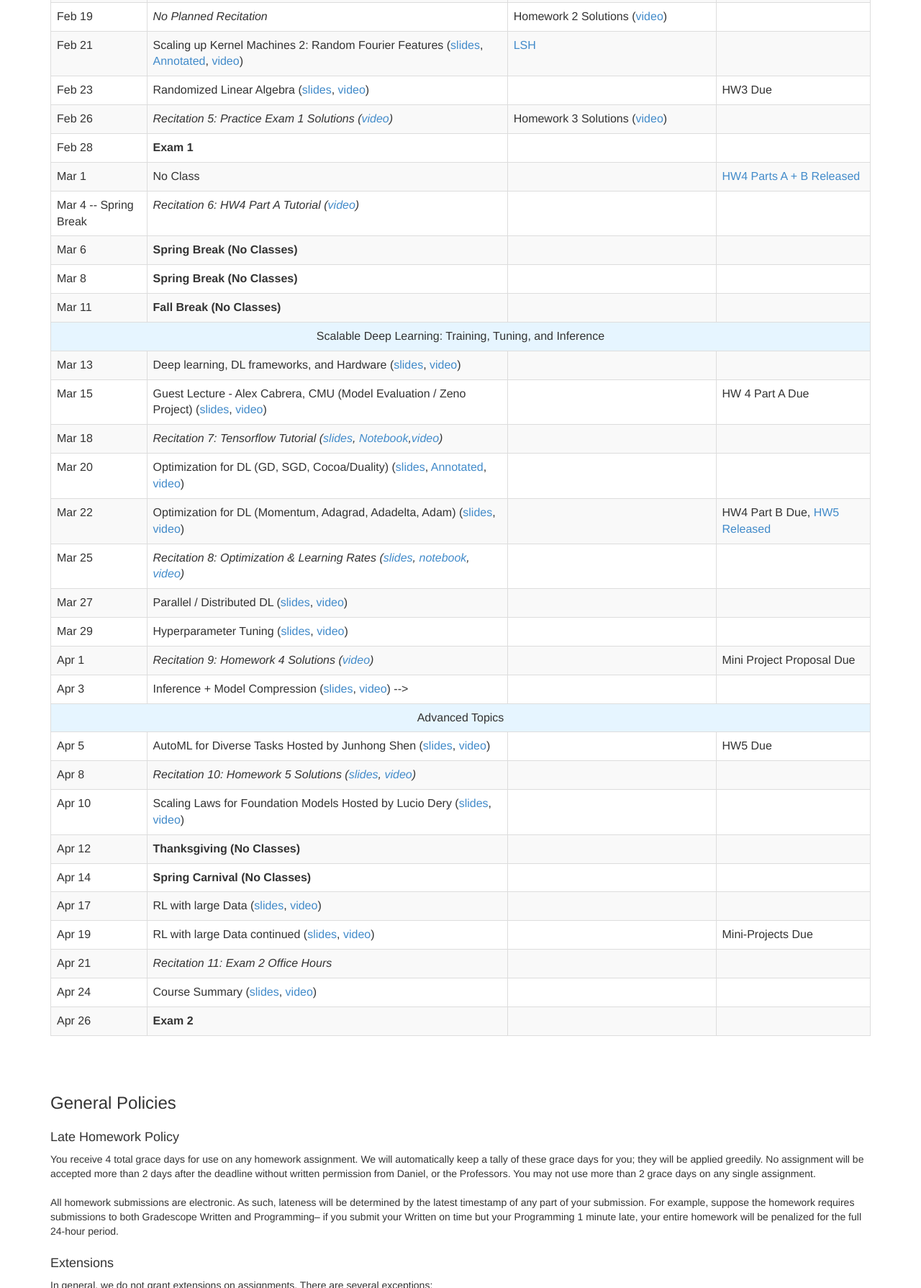
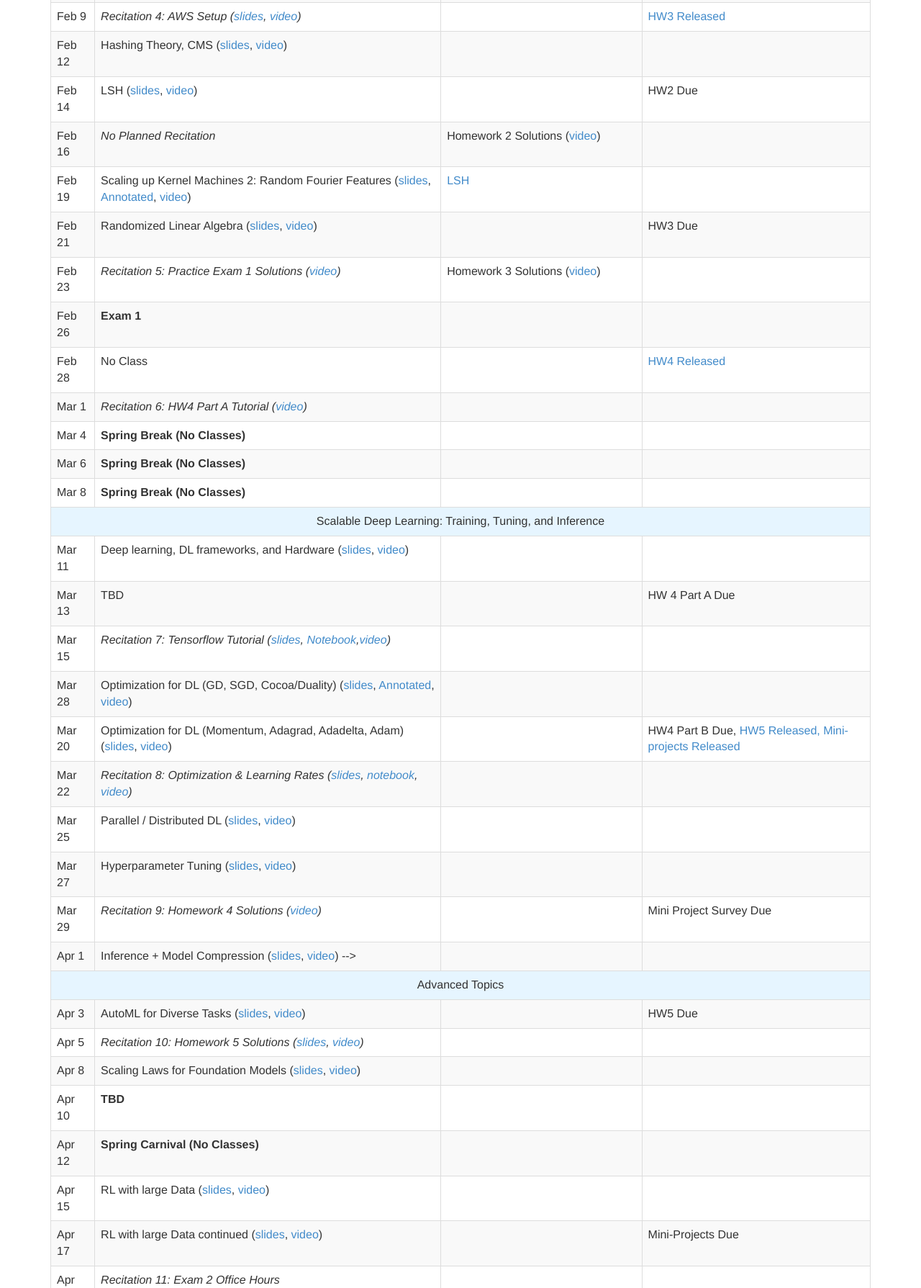
Before and after one commit to 10605/10605.github.io, a plain HTML site: page index.html in a window 1280 px wide. Shown: the part 3860-5649 px from the top of the page at 72% size. Drawn offline with nearby package versions, Linux system fonts and the light colour scheme; a script that the page names is missing.

Commit message:
update schedule to correspond to new semester. todo check the parts

```diff
--- a/index.html
+++ b/index.html
@@ -244,7 +244,15 @@
                         <td><a href="https://github.com/10605/F23_hw1/releases/tag/F23hw1" target="_blank">HW1 Released</a></td>
                     </tr>
                     <tr>
-                        <td>Jan 19</td>
+                      <td>Jan 19</td>
+                      <td>
+                      <i>Recitation 1: Introduction to Pyspark and Databricks (<a href="https://docs.google.com/presentation/d/1Dk2V9dQsjuQ74QBCVBr-Qbx5UZWUjOEfM-wooi1loSU/edit?usp=sharing" target="_blank">slides</a>, <a href="https://scs.hosted.panopto.com/Panopto/Pages/Viewer.aspx?id=af8df04d-0b5b-4702-a24c-b0700110e21c" target="_blank">video</a>) </i>
+                      </td>
+                      <td>  <a href="https://drive.google.com/file/d/1tr6lI89f62-hA83VnLyyzJ8vrpRzelsG/view?usp=sharing" target="_blank">Lab Notebook</a> </td>
+                      <td></td>
+                  </tr>
+                    <tr>
+                        <td>Jan 22</td>
                         <td>
                         Distributed Systems, Map-Reduce (<a href="https://drive.google.com/file/d/1ZGVH1_zzbwufiFrVK_eGSy1iGOVEOes_/view?usp=sharing" target="_blank">slides</a>, <a href="https://scs.hosted.panopto.com/Panopto/Pages/Viewer.aspx?id=be1b8dcd-6854-4221-9641-b06e011211e1" target="_blank">video</a>)
                         </td>
@@ -252,24 +260,8 @@
                         <td><a href="https://arxiv.org/pdf/1404.1100.pdf" target="_blank">Tutorial on PCA</a></td>
                         <td></td>
                     </tr>
-		    <tr>
-                        <td>Jan 22</td>
-                        <td>
-                        <i>Recitation 1: Introduction to Pyspark and Databricks (<a href="https://docs.google.com/presentation/d/1Dk2V9dQsjuQ74QBCVBr-Qbx5UZWUjOEfM-wooi1loSU/edit?usp=sharing" target="_blank">slides</a>, <a href="https://scs.hosted.panopto.com/Panopto/Pages/Viewer.aspx?id=af8df04d-0b5b-4702-a24c-b0700110e21c" target="_blank">video</a>) </i>
-                        </td>
-                        <td>  <a href="https://drive.google.com/file/d/1tr6lI89f62-hA83VnLyyzJ8vrpRzelsG/view?usp=sharing" target="_blank">Lab Notebook</a> </td>
-                        <td></td>
-                    </tr>
-                    <tr>
+		                <tr>
                         <td>Jan 24</td>
-                        <td>
-                        No Class - Labor Day <!-- (<a href="https://drive.google.com/file/d/1AtnS0-rhXJ5X6HOs9ygIeIblUqqBypK2/view?usp=sharing" target="_blank">slides</a>, <a href="https://drive.google.com/file/d/1Kmz49kBR00HXH5fsnY7C4I8EaB-g0u82/view?usp=sharing" target="_blank">annotated</a>, <a href="https://scs.hosted.panopto.com/Panopto/Pages/Viewer.aspx?id=2abffa8a-c52e-40ef-a290-af08013f1516" target="_blank">video</a>) -->
-                        </td>
-                        <td></td>
-                        <td></td>
-                    </tr>
-		    <tr>
-                        <td>Jan 26</td>
                         <td>
                         Visualization: PCA (<a href="https://drive.google.com/file/d/1Ne45PjUtLCALii5UC7sJHfP3qWq8ogK5/view?usp=sharing" target="_blank">slides</a>, <a href="https://scs.hosted.panopto.com/Panopto/Pages/Viewer.aspx?id=61b1a755-578a-4d7c-b569-b0750111d009" target="_blank">video</a>)
                         </td>
@@ -277,8 +269,8 @@
                         <td></td>
                     </tr>
                     </tr>
-		    <tr>
-                        <td>Jan 29</td>
+		                <tr>
+                        <td>Jan 26</td>
                         <td>
                         <i>Recitation 2: Linear Algebra Review (<a href="https://drive.google.com/file/d/19NnW7PBpw1vFQ5QoZGgbi-VQnC_hSvsi/view?usp=sharing" target="_blank">slides</a>, <a href="https://scs.hosted.panopto.com/Panopto/Pages/Viewer.aspx?id=87b92da1-a35a-40e1-8915-b077011067fc" target="_blank">video</a>) </i>
                         </td>
@@ -290,7 +282,7 @@
                         <td colspan=4, style="text-align: center; background-color: #e6f5ff">Basics of Large-Scale / Distributed Machine Learning</td>
                     </tr>
                     <tr>
-                        <td>Jan 31</td>
+                        <td>Jan 29</td>
                         <td>
                         Visualization: JL + t-SNE (<a href="https://drive.google.com/file/d/1qJvcSM5AyFD7Z7OaqzX0uTUCM2EIuhQx/view?usp=sharing" target="_blank">slides</a>, <a href="https://scs.hosted.panopto.com/Panopto/Pages/Viewer.aspx?id=72a57fbb-5eb4-4cf4-bb48-b07a0114df02" target="_blank">video</a>)
                         </td>
@@ -298,7 +290,7 @@
                         <td>HW1 Due</td>
                     </tr>
                     <tr>
-                        <td>Feb 2</td>
+                        <td>Jan 31</td>
                         <td>
                         Distributed Linear Regression (<a href="https://drive.google.com/file/d/1CwMr2ELROfyVlfxvZAevkZWzMKziTRMW/view?usp=sharing" target="_blank">slides</a>, <a href="https://scs.hosted.panopto.com/Panopto/Pages/Viewer.aspx?id=f16b2575-9f1e-459e-a87c-b07c011588f6" target="_blank">video</a>)
                         </td>
@@ -306,7 +298,7 @@
                         <td></td>
                     </tr>
 		    <tr>
-                        <td>Feb 5</td>
+                        <td>Feb 2</td>
                         <td>
                         <i>Recitation 3: HW1 Written Solutions (<a href="https://scs.hosted.panopto.com/Panopto/Pages/Viewer.aspx?id=2f1534be-4e08-46df-86b2-b07e0103ad6d" target="_blank">video</a>) </i>
 			</td>
@@ -314,7 +306,7 @@
                         <td></td>
                     </tr>
 
-                        <td>Feb 7</td>
+                        <td>Feb 5</td>
                         <td>
                         Distributed PCA & Logistic Regression (<a href="https://drive.google.com/file/d/1_JLtgldGhZ-e3ntRfDZTsncJE2XYnBpI/view?usp=sharing" target="_blank">slides (Ameet)</a>, <a href="https://drive.google.com/file/d/1tdCYNMtgBtVlpkMeYO8vXeY24ctV667i/view?usp=sharing" target="_blank">slides (Geoff)</a>, <a href="https://drive.google.com/file/d/10XFBxExsVrC8zpXyU0YbrAQGoqCrZNcs/view?usp=sharing" target="_blank">annotated (Geoff)</a>, <a href="https://scs.hosted.panopto.com/Panopto/Pages/Viewer.aspx?id=58170a8a-88d8-4165-99a0-b081011afa60" target="_blank">video</a>)
                         </td>
@@ -322,7 +314,7 @@
                         <td></td>
                     </tr>
                     <tr>
-                        <td>Feb 9</td>
+                        <td>Feb 7</td>
                         <td>
 			                  Scaling up Kernel Machines 1: Kernel Review & Nystrom  (<a href="https://drive.google.com/file/d/1tdCYNMtgBtVlpkMeYO8vXeY24ctV667i/view?usp=sharing" target="_blank">slides</a>, <a href="https://drive.google.com/file/d/1qeeMno_qOuCHyUo1s_vSiHCfl7ht-acU/view?usp=sharing" target="_blank">annotated</a>, <a href="https://scs.hosted.panopto.com/Panopto/Pages/Viewer.aspx?id=4db729e4-62ee-4ae1-9952-b08301112590" target="_blank">video</a>)
                         </td>
@@ -330,7 +322,7 @@
 			                  <td></td>
                     </tr>
 		    <tr>
-                        <td>Feb 12</td>
+                        <td>Feb 9</td>
                         <td>
                         <i>Recitation 4: AWS Setup (<a href="https://docs.google.com/presentation/d/1FGcZKTV2m_CcC6fCS52N_CRP_3jnE40TzR4ZJvlucgg/edit?usp=sharing" target="_blank">slides</a>, <a href="https://scs.hosted.panopto.com/Panopto/Pages/Viewer.aspx?id=14a84a74-d8d1-446b-a519-b08501134b26" target="_blank">video</a>) </i>
 			                  </td>
@@ -338,7 +330,7 @@
                         <td><a href="https://github.com/10605/F23_hw3/releases/tag/hw3" target="_blank">HW3 Released</a></td>
                     </tr>
 	    	    <tr>
-                        <td>Feb 14</td>
+                        <td>Feb 12</td>
                         <td>
                         Hashing Theory, CMS (<a href="https://drive.google.com/file/d/1C-cE_a6RsKFXYqYdiw5epmRExAzD3a4k/view?usp=sharing" target="_blank">slides</a>, <a href="https://scs.hosted.panopto.com/Panopto/Pages/Viewer.aspx?id=078d60d9-a2e5-46d5-a20f-b088011af120" target="_blank">video</a>)
                         </td>
@@ -346,7 +338,7 @@
                         <td></td>
                     </tr>
                   <tr>
-                      <td>Feb 16</td>
+                      <td>Feb 14</td>
                       <td>
                       LSH (<a href="https://drive.google.com/file/d/1Us8koOuD8csGVsa1RvOZoCcfqlYXCyqM/view?usp=sharing" target="_blank">slides</a>,  <a href="https://scs.hosted.panopto.com/Panopto/Pages/Viewer.aspx?id=527dfb26-162d-4767-a1f3-b08a01157f8d" target="_blank">video</a>)
                       </td>
@@ -354,7 +346,7 @@
                       <td>HW2 Due</td>
                   </tr>
 	    	    <tr>
-                        <td>Feb 19</td>
+                        <td>Feb 16</td>
                         <td>
                         <i>No Planned Recitation  </i>
 			</td>
@@ -362,14 +354,14 @@
                         <td></td>
                     </tr>
                     <tr>
-                        <td>Feb 21</td>
+                        <td>Feb 19</td>
                         <td>Scaling up Kernel Machines 2: Random Fourier Features (<a href="https://drive.google.com/file/d/1RsPlQ-Ly5qV4PC2LN7bpQ626p1QDuTi7/view?usp=sharing" target="_blank">slides</a>, <a href="https://drive.google.com/file/d/1w8XxDcqhZ_k7zBoZCUWuru7qRZkrlONH/view?usp=sharing" target="_blank">Annotated</a>, <a href="https://scs.hosted.panopto.com/Panopto/Pages/Viewer.aspx?id=b7e2556e-d69f-4d8f-85bd-b08f0114e99a" target="_blank">video</a>)
 			</td>
                         <td><a href="http://people.csail.mit.edu/indyk/p117-andoni.pdf" target="_blank">LSH</a></td>
                         <td></td>
                     </tr>
                     <tr>
-                        <td>Feb 23</td>
+                        <td>Feb 21</td>
                         <td>
                         Randomized Linear Algebra (<a href="https://drive.google.com/file/d/1045AsVYlT454M0-Z6VHAdFXwEExnq1h3/view?usp=sharing" target="_blank">slides</a>, <a href="https://scs.hosted.panopto.com/Panopto/Pages/Viewer.aspx?id=75b74f8d-2667-496f-a218-b09101009019" target="_blank">video</a>)
                         </td>
@@ -377,7 +369,7 @@
                         <td>HW3 Due</td>
                     </tr>
 	            <tr>
-                        <td>Feb 26</td>
+                        <td>Feb 23</td>
                         <td>
                         <i>Recitation 5: Practice Exam 1 Solutions (<a href="https://scs.hosted.panopto.com/Panopto/Pages/Viewer.aspx?id=bc5eaada-f7e0-4e3a-932d-b09301161507" target="_blank">video</a>)</i>
 			                  </td>
@@ -386,28 +378,35 @@
                     </tr>
 
                     <tr>
-                        <td>Feb 28</td>
+                        <td>Feb 26</td>
                         <td><b>Exam 1</b></td>
                         <td></td>
                         <td></td>
                     </tr>
                     <tr>
-                        <td>Mar 1</td>
+                        <td>Feb 28</td>
                         <td>
                         No Class
                         </td>
                         <td></td>
-                        <td><a href="https://github.com/10605/F23_hw4/releases/tag/F23_hw4" target="_blank">HW4 Parts A + B Released</a></td>
+                        <td><a href="https://github.com/10605/F23_hw4/releases/tag/F23_hw4" target="_blank">HW4 Released</a></td>
                     </tr>
 	    	    <tr>
-                        <td>Mar 4 -- Spring Break</td>
+                        <td>Mar 1</td>
                         <td>
                         <i>Recitation 6: HW4 Part A Tutorial (<a href="https://scs.hosted.panopto.com/Panopto/Pages/Viewer.aspx?id=a8468342-e294-489b-82a6-b09a010e3eda" target="_blank">video</a>) </i>
 			</td>
                         <td></td>
                         <td></td>
                     </tr>
-	            <tr>
+                    <tr>
+                      <td>Mar 4</td>
+                      <td><b>Spring Break (No Classes)</b>
+                      </td>
+                      <td></td>
+                      <td></td>
+                  </tr>
+	                  <tr>
                         <td>Mar 6</td>
                         <td><b>Spring Break (No Classes)</b>
                         </td>
@@ -421,33 +420,26 @@
                         <td></td>
                         <td></td>
                     </tr>
-                    <tr>
-                        <td>Mar 11</td>
-                        <td><b>Fall Break (No Classes)</b>
-                        </td>
-                        <td></td>
-                        <td></td>
-                    </tr>
 	            <tr>
                         <td colspan=4, style="text-align: center; background-color: #e6f5ff">Scalable Deep Learning: Training, Tuning, and Inference</td>
                     </tr>
                     <tr>
-                        <td>Mar 13</td>
+                        <td>Mar 11</td>
 			<td>Deep learning, DL frameworks, and Hardware (<a href="https://drive.google.com/file/d/1kykxBFQcREaGVoOuKumOLd8DKw_IOkod/view?usp=share_link" target="_blank">slides</a>, <a href="https://scs.hosted.panopto.com/Panopto/Pages/Viewer.aspx?id=b445ed54-f19e-4250-879e-b0a401142ce9" target="_blank">video</a>)
 			</td>
                         <td></td>
                         <td></td>
                     </tr>
                     <tr>
-                        <td>Mar 15</td>
+                        <td>Mar 13</td>
                         <td>
-                        Guest Lecture - Alex Cabrera, CMU (Model Evaluation / Zeno Project) (<a href="https://drive.google.com/file/d/15DFyp8Ey4jZomXSM7O4AIHrRRHC0Athc/view?usp=sharing" target="_blank">slides</a>, <a href="https://scs.hosted.panopto.com/Panopto/Pages/Viewer.aspx?id=1b687a63-02eb-4c81-b4fb-b0a60116988f" target="_blank">video</a>)
+                        TBD
                         </td>
                         <td></td>
                         <td>HW 4 Part A Due</td>
                     </tr>
 	    	    <tr>
-                        <td>Mar 18</td>
+                        <td>Mar 15</td>
                         <td>
                         <i>Recitation 7: Tensorflow Tutorial (<a href="https://drive.google.com/file/d/1GfsCl1A_ngE61eMW-XbMLTXykyp1blDf/view?usp=sharing" target="_blank">slides</a>, <a href="https://drive.google.com/file/d/13F3IHrnD90397EQ0EF8p9iOmgokNYW_I/view?usp=sharing" target="_blank">Notebook</a>,<a href="https://scs.hosted.panopto.com/Panopto/Pages/Viewer.aspx?id=fd20863e-95fe-4907-a21f-b0a801009ea7" target="_blank">video</a>) </i>
 			</td>
@@ -455,7 +447,7 @@
                         <td></td>
                     </tr>
                     <tr>
-                        <td>Mar 20</td>
+                        <td>Mar 28</td>
                         <td>
                         Optimization for DL (GD, SGD, Cocoa/Duality) (<a href="https://drive.google.com/file/d/1yKHOI4snbIoqVLe3LHvydpcE-osgDM0X/view?usp=sharing" target="_blank">slides</a>, <a href="https://drive.google.com/file/d/1gSIIAwF19VcoIqaLxzVqG5HfdettaXFD/view?usp=sharing" target="_blank">Annotated</a>, <a href="https://scs.hosted.panopto.com/Panopto/Pages/Viewer.aspx?id=399465e2-a884-4273-97e5-b0ab0115bf0d" target="_blank">video</a>)
                         </td>
@@ -463,15 +455,15 @@
                         <td></td>
                     </tr>
                     <tr>
-                        <td>Mar 22</td>
+                        <td>Mar 20</td>
                         <td>
                         Optimization for DL (Momentum, Adagrad, Adadelta, Adam) (<a href="https://drive.google.com/file/d/1WCKqrDoWx2946O2wvKxx9KwEfp8FuzR1/view?usp=sharing" target="_blank">slides</a>, <a href="https://scs.hosted.panopto.com/Panopto/Pages/Viewer.aspx?id=36b07803-29b9-4e9c-9cb5-b0ad01128085" target="_blank">video</a>)
                         </td>
                         <td></td>
-                        <td>HW4 Part B Due, <a href="" target="_blank">HW5 Released</a></td>
+                        <td>HW4 Part B Due, <a href="" target="_blank">HW5 Released, Mini-projects Released</a></td>
                     </tr>
 	            <tr>
-                        <td>Mar 25</td>
+                        <td>Mar 22</td>
                         <td>
                         <i>Recitation 8: Optimization & Learning Rates (<a href="https://drive.google.com/file/d/130WN_5-fFILqYLrjlVhjkIABsqNfzvSk/view?usp=sharing" target="_blank">slides</a>, <a href="https://drive.google.com/file/d/15oEpCK9hGn-JGUU6W5qadszOfaoNa3c-/view?usp=sharing" target="_blank">notebook</a>, <a href="https://scs.hosted.panopto.com/Panopto/Pages/Viewer.aspx?id=7135bb26-112d-4476-bcfc-b0af010a18d4" target="_blank">video</a>) </i>
 			</td>
@@ -479,7 +471,7 @@
                         <td></td>
                     </tr>
                     <tr>
-                        <td>Mar 27</td>
+                        <td>Mar 25</td>
                         <td>
                         Parallel / Distributed DL (<a href="https://drive.google.com/file/d/1u7yJ6_wcHG61Dkwv9_nFNeUU3B7guGtM/view?usp=sharing" target="_blank">slides</a>, <a href="https://scs.hosted.panopto.com/Panopto/Pages/Viewer.aspx?id=60c543e0-2d93-4993-bf49-b0b20126bc9f" target="_blank">video</a>)
                         </td>
@@ -487,7 +479,7 @@
                         <td></td>
                     </tr>
                     <tr>
-                        <td>Mar 29</td>
+                        <td>Mar 27</td>
                         <td>
                         Hyperparameter Tuning (<a href="https://drive.google.com/file/d/1p8tcIZRB682d4cnRPvHqHrT_uQ95SIaB/view?usp=sharing" target="_blank">slides</a>, <a href="https://scs.hosted.panopto.com/Panopto/Pages/Viewer.aspx?id=730a0fc3-7401-40fc-947c-b0b40123c8cc" target="_blank">video</a>)
                         </td>
@@ -495,15 +487,15 @@
                         <td></td>
                     </tr>
 	     	    <tr>
-                        <td>Apr 1</td>
+                        <td>Mar 29</td>
                         <td>
 			<i>Recitation 9: Homework 4 Solutions (<a href="https://scs.hosted.panopto.com/Panopto/Pages/Viewer.aspx?id=351a6c41-9c66-459b-ad51-b0b6011a51c6" target="_blank">video</a>) </i>
                         </td>
 		        <td></td>
-                        <td>Mini Project Proposal Due</td>
+                        <td>Mini Project Survey Due</td>
                     </tr>
                     <tr>
-                        <td>Apr 3</td>
+                        <td>Apr 1</td>
                         <td>
                         Inference + Model Compression (<a href="https://drive.google.com/file/d/1PsKS5tphk1AHh9pudu_5G6krco0wNwzt/view?usp=sharing" target="_blank">slides</a>, <a href="https://scs.hosted.panopto.com/Panopto/Pages/Viewer.aspx?id=d1b5e22f-bb7c-4249-9be6-b0b900ea61f5" target="_blank">video</a>) -->
                         </td>
@@ -514,15 +506,15 @@
                 	<td colspan=4, style="text-align: center; background-color: #e6f5ff">Advanced Topics</td>
                     </tr>
                     <tr>
-                        <td>Apr 5</td>
+                        <td>Apr 3</td>
                         <td>
-                        AutoML for Diverse Tasks Hosted by Junhong Shen (<a href="https://drive.google.com/file/d/13squekBGML-SuOszBb2S6LOVPq0HQBTX/view?usp=sharing" target="_blank">slides</a>, <a href="https://scs.hosted.panopto.com/Panopto/Pages/Viewer.aspx?id=4ff8d959-190b-46e3-8a55-b0bb0122e6e1" target="_blank">video</a>)
+                        AutoML for Diverse Tasks (<a href="https://drive.google.com/file/d/13squekBGML-SuOszBb2S6LOVPq0HQBTX/view?usp=sharing" target="_blank">slides</a>, <a href="https://scs.hosted.panopto.com/Panopto/Pages/Viewer.aspx?id=4ff8d959-190b-46e3-8a55-b0bb0122e6e1" target="_blank">video</a>)
                         </td>
                         <td></td>
                         <td>HW5 Due</td>
 		    </tr>
 	            <tr>
-                        <td>Apr 8</td>
+                        <td>Apr 5</td>
                         <td>
 			<i>Recitation 10: Homework 5 Solutions (<a href="https://scs.hosted.panopto.com/Panopto/Pages/Viewer.aspx?id=a43e5fd7-9069-4151-a190-b0be015ace34" target="_blank">slides</a>, <a href="" target="_blank">video</a>) </i>
                         </td>
@@ -530,43 +522,43 @@
                         <td></td>
                     </tr>
 	            <tr>
+                        <td>Apr 8</td>
+                        <td>
+			Scaling Laws for Foundation Models (<a href="https://drive.google.com/file/d/1LkFWPi6Jv7MOT84o3cu4aWUIY890n6Yr/view?usp=sharing" target="_blank">slides</a>, <a href="https://scs.hosted.panopto.com/Panopto/Pages/Viewer.aspx?id=bfcddd27-ca68-417f-8ba5-b0c00124009b" target="_blank">video</a>)
+                        </td>
+                        <td></td>
+                        <td></td>
+                    </tr>
+	            <tr>
                         <td>Apr 10</td>
-                        <td>
-			Scaling Laws for Foundation Models Hosted by Lucio Dery (<a href="https://drive.google.com/file/d/1LkFWPi6Jv7MOT84o3cu4aWUIY890n6Yr/view?usp=sharing" target="_blank">slides</a>, <a href="https://scs.hosted.panopto.com/Panopto/Pages/Viewer.aspx?id=bfcddd27-ca68-417f-8ba5-b0c00124009b" target="_blank">video</a>)
+                        <td><b>TBD</b>
                         </td>
                         <td></td>
                         <td></td>
                     </tr>
 	            <tr>
                         <td>Apr 12</td>
-                        <td><b>Thanksgiving (No Classes)</b>
-                        </td>
-                        <td></td>
-                        <td></td>
-                    </tr>
-	            <tr>
-                        <td>Apr 14</td>
                         <td><b>Spring Carnival (No Classes)</b>
                         </td>
                         <td></td>
                         <td></td>
                     </tr>
                     <tr>
-                        <td>Apr 17</td>
+                        <td>Apr 15</td>
                         <td>RL with large Data (<a href="https://drive.google.com/file/d/1Snu_rkrLjoVGCtX23wJoh99M3nHLiVZR/view?usp=sharing" target="_blank">slides</a>, <a href="https://scs.hosted.panopto.com/Panopto/Pages/Viewer.aspx?id=300f463c-82c7-4c36-ba65-b0c701264dad" target="_blank">video</a>)
                         </td>
 			<td></td>
                         <td></td>
                     </tr>
                     <tr>
-                        <td>Apr 19</td>
+                        <td>Apr 17</td>
                         <td>RL with large Data continued (<a href="https://drive.google.com/file/d/1CGvzsJKX525bUs7euv0INNQKO4jnyziZ/view?usp=sharing" target="_blank">slides</a>, <a href="https://scs.hosted.panopto.com/Panopto/Pages/Viewer.aspx?id=6d5a1c4e-3389-415b-999e-b0c90122fd3f" target="_blank">video</a>)
                         </td>
                         <td></td>
                         <td>Mini-Projects Due</td>
 		    </tr>
 	            <tr>
-                        <td>Apr 21</td>
+                        <td>Apr 19</td>
                         <td>
 			                  <i>Recitation 11: Exam 2 Office Hours <!-- (<a href="" target="_blank">slides</a>, <a href="" target="_blank">video</a>) --> </i>
                         </td>
@@ -574,14 +566,14 @@
                         <td></td>
                     </tr>
                     <tr>
-                        <td>Apr 24</td>
-                        <td> Course Summary (<a href="https://drive.google.com/file/d/1kx9nHU26qhbl9Eu2Xauu6zFY1qcBPBnO/view?usp=sharing" target="_blank">slides</a>, <a href="https://scs.hosted.panopto.com/Panopto/Pages/Viewer.aspx?id=511cb831-92f4-412d-aeef-b0ce011184df" target="_blank">video</a>)
+                        <td>Apr 22</td>
+                        <td> Course Summary and Exam Review(<a href="https://drive.google.com/file/d/1kx9nHU26qhbl9Eu2Xauu6zFY1qcBPBnO/view?usp=sharing" target="_blank">slides</a>, <a href="https://scs.hosted.panopto.com/Panopto/Pages/Viewer.aspx?id=511cb831-92f4-412d-aeef-b0ce011184df" target="_blank">video</a>)
 			</td>
                         <td></td>
                         <td></td>
                     </tr>
                     <tr>
-                        <td>Apr 26</td>
+                        <td>Apr 24</td>
                         <td><b>Exam 2</b></td>
                         <td></td>
                         <td></td>
```
